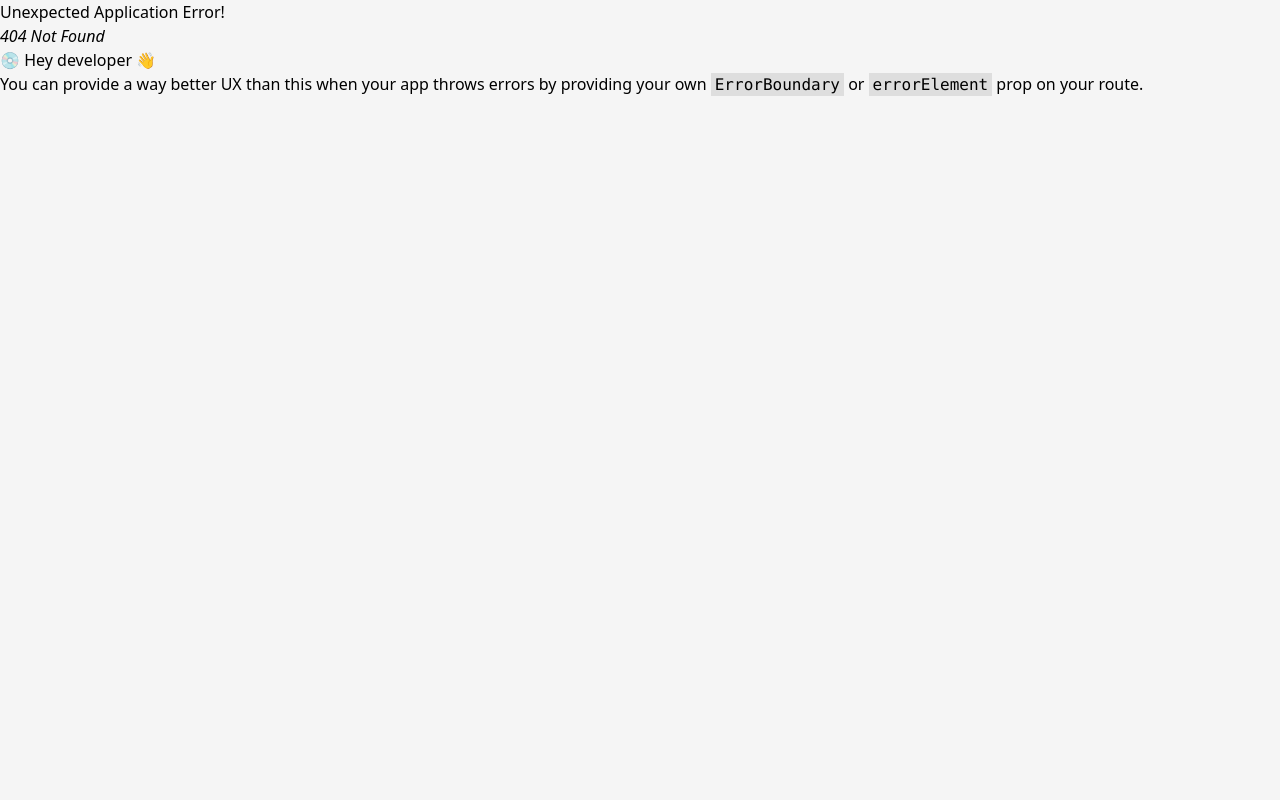
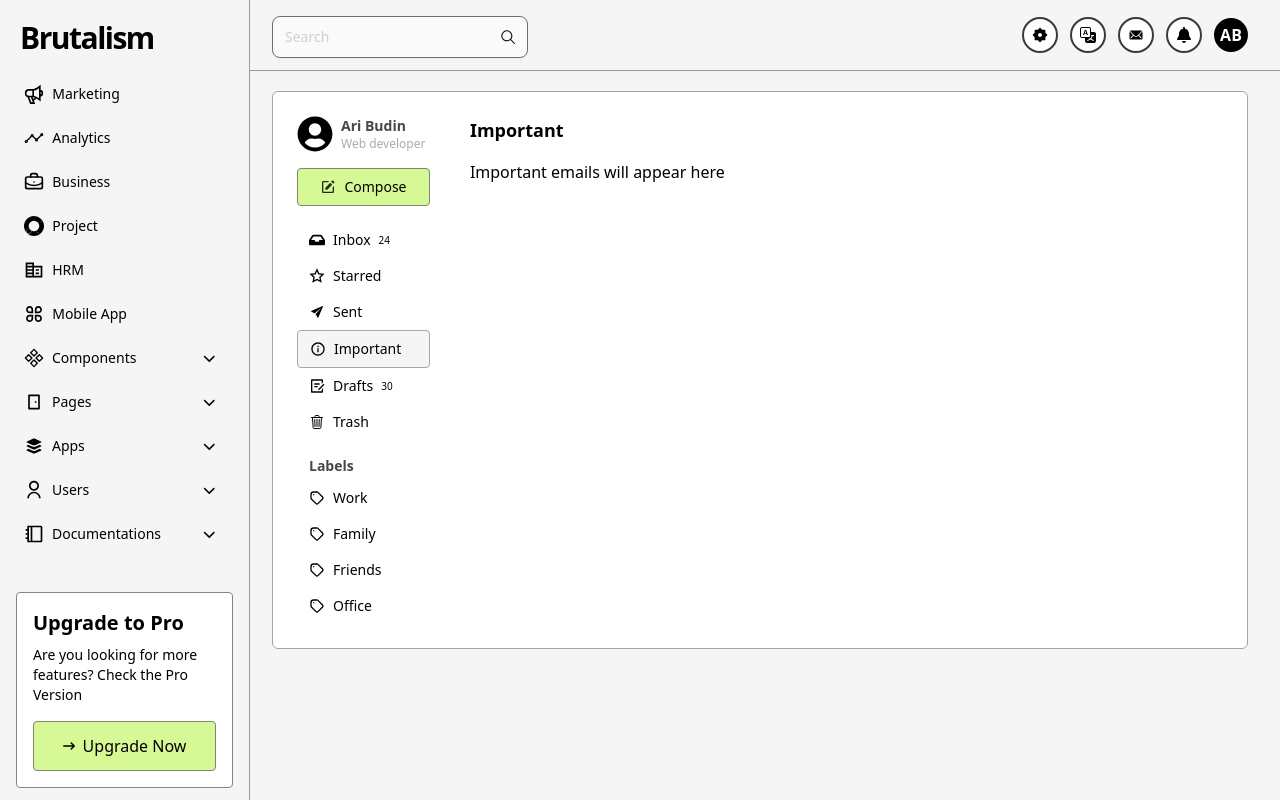
Before and after one commit to JT-OYEMADE/brutalism, a React (Vite) app: page /mail/email/important in a window 1280 px wide. Before the commit this address had no page. Built offline with nearby package versions, Linux system fonts and the light colour scheme.

Commit message:
other emails pages

```diff
--- /dev/null
+++ b/src/pages/mail/email/Drafts.tsx
@@ -0,0 +1,12 @@
+const Drafts = () => {
+  return (
+    <div>
+      <div className='flex justify-between items-center mb-4 w-full'>
+        <h1 className='text-lg font-bold'>Drafts</h1>
+      </div>
+      <p>Draft emails will appear here</p>
+    </div>
+  );
+};
+
+export default Drafts;
--- /dev/null
+++ b/src/pages/mail/email/Important.tsx
@@ -0,0 +1,12 @@
+const Important = () => {
+  return (
+    <div>
+      <div className='flex justify-between items-center mb-4 w-full'>
+        <h1 className='text-lg font-bold'>Important</h1>
+      </div>
+      <p>Important emails will appear here</p>
+    </div>
+  );
+};
+
+export default Important;
--- /dev/null
+++ b/src/pages/mail/email/Starred.tsx
@@ -0,0 +1,12 @@
+const Starred = () => {
+  return (
+    <div>
+      <div className='flex justify-between items-center mb-4 w-full'>
+        <h1 className='text-lg font-bold'>Starred</h1>
+      </div>
+      <p>Starred emails will appear here</p>
+    </div>
+  );
+};
+
+export default Starred;
--- a/src/routes/index.tsx
+++ b/src/routes/index.tsx
@@ -1,10 +1,14 @@
 import Login from 'pages/auth/Login';
 import Dashboard from 'pages/Dashboard';
 import Register from 'pages/auth/Register';
+import Inbox from 'pages/mail/email/Inbox';
 import { createBrowserRouter } from 'react-router-dom';
+import EmailLayout from 'components/layouts/EmailLayout';
 import DashboardLayout from 'components/layouts/DashboardLayout';
-import EmailLayout from 'components/layouts/EmailLayout';
-import Inbox from 'pages/mail/email/Inbox';
+import Starred from 'pages/mail/email/Starred';
+import Sent from 'pages/mail/email/Sent';
+import Important from 'pages/mail/email/Important';
+import Drafts from 'pages/mail/email/Drafts';
 
 export const router = createBrowserRouter([
   {
@@ -28,8 +32,25 @@ export const router = createBrowserRouter([
         element: <EmailLayout />,
         children: [
           {
+            index: true,
             path: '/mail/email/inbox',
             element: <Inbox />,
+          },
+          {
+            path: '/mail/email/starred',
+            element: <Starred />,
+          },
+          {
+            path: '/mail/email/sent',
+            element: <Sent />,
+          },
+          {
+            path: '/mail/email/important',
+            element: <Important />,
+          },
+          {
+            path: '/mail/email/drafts',
+            element: <Drafts />,
           },
         ],
       },
```
